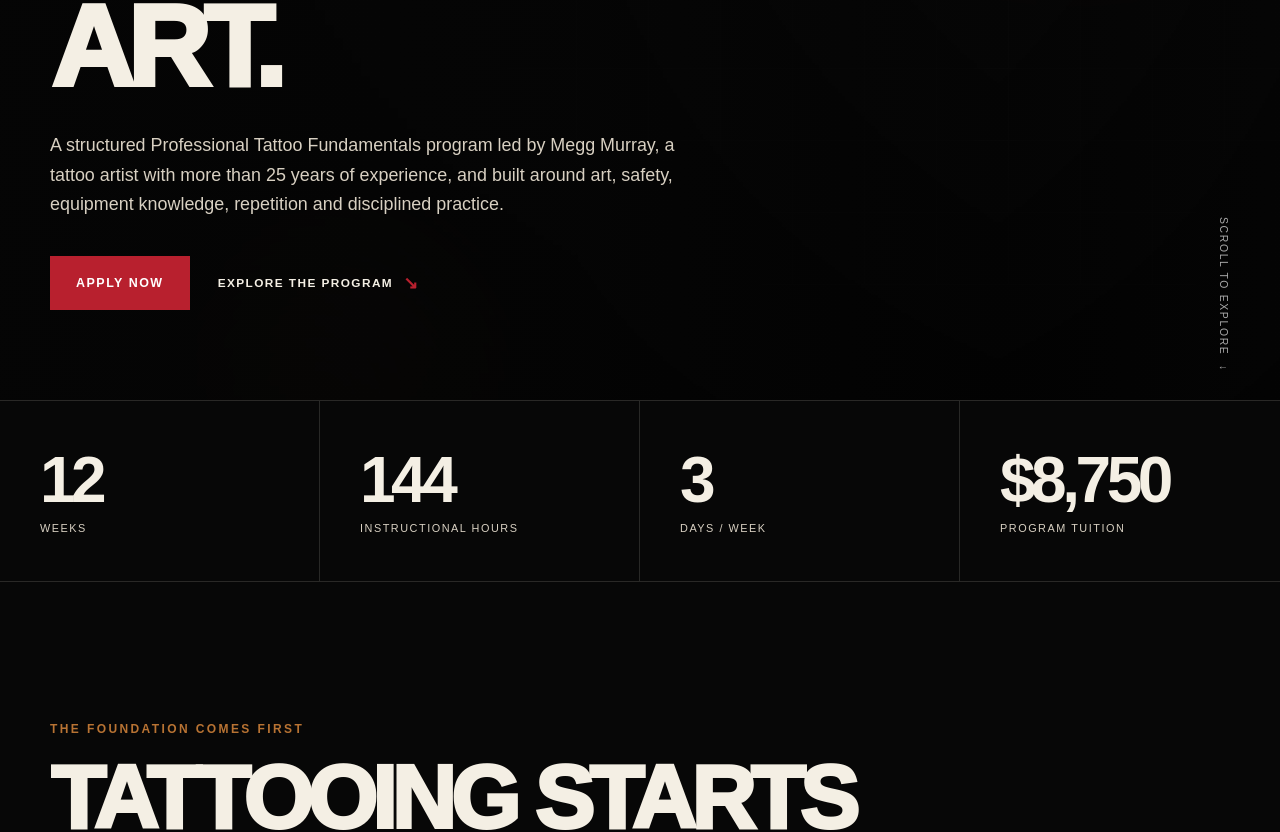
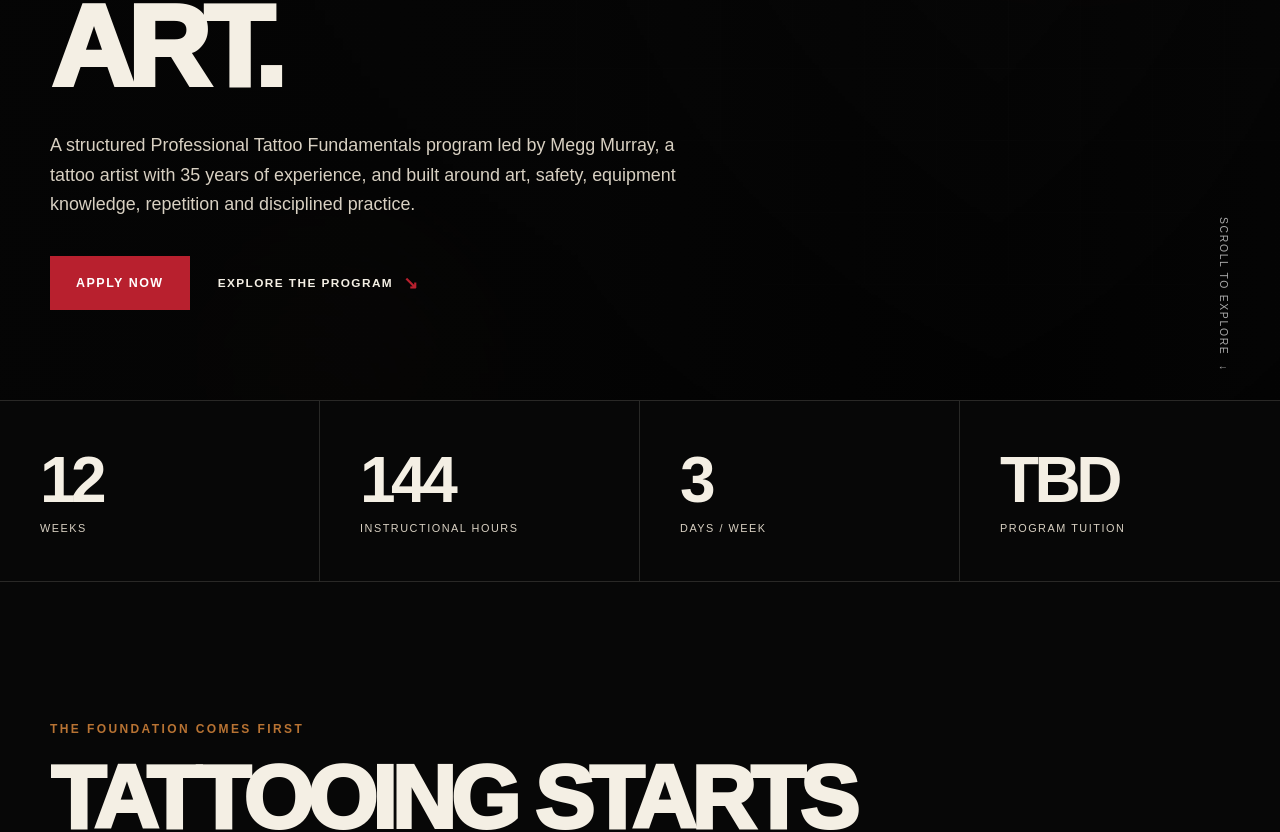
Before and after one commit to Adhco0543/tattoo_ink_school, a Next.js app: page / in a window 1280 px wide. Shown: the part 580-1412 px from the top of the page. Built offline with nearby package versions, Linux system fonts and the light colour scheme; no server answers.

Commit message:
Correct tuition, supply policy, and Megg experience

```diff
--- a/app/page.tsx
+++ b/app/page.tsx
@@ -5,7 +5,7 @@ const stats = [
   ["12", "Weeks"],
   ["144", "Instructional Hours"],
   ["3", "Days / Week"],
-  ["$8,750", "Program Tuition"],
+  ["TBD", "Program Tuition"],
 ];
 
 const pillars = [
@@ -47,7 +47,7 @@ const weeks = [
 ];
 
 const reasons = [
-  ["25+ Years", "Learn from Megg Murray’s decades of real tattoo-shop experience."],
+  ["35 Years", "Learn from Megg Murray’s decades of real tattoo-shop experience."],
   ["Small Classes", "More room for questions, observation, repetition and direct feedback."],
   ["Real Shop", "Training is built around professional habits, equipment knowledge and shop expectations."],
   ["Art + Safety", "Technique matters, but so do drawing, sanitation, setup and disciplined process."],
@@ -93,7 +93,7 @@ export default function Home() {
           </h1>
           <p className="hero-copy">
             A structured Professional Tattoo Fundamentals program led by Megg Murray, a tattoo artist
-            with more than 25 years of experience, and built around art, safety, equipment knowledge,
+            with 35 years of experience, and built around art, safety, equipment knowledge,
             repetition and disciplined practice.
           </p>
           <div className="hero-actions">
@@ -206,7 +206,7 @@ export default function Home() {
             <p className="eyebrow">Lead Instructor</p>
             <h2>Meet Megg Murray.</h2>
             <p>
-              Megg has more than 25 years of tattooing experience and brings real shop knowledge,
+              Megg has 35 years of tattooing experience and brings real shop knowledge,
               professional standards and hands-on perspective into the classroom. Her verified
               certifications and training can be listed here as soon as the exact credential names are provided.
             </p>
@@ -259,12 +259,12 @@ export default function Home() {
       <section className="tuition shell" id="tuition">
         <div>
           <p className="eyebrow">Program tuition</p>
-          <h2>$8,750</h2>
+          <h2>To Be Announced</h2>
         </div>
         <div className="tuition-copy">
           <p>12 weeks. 144 instructional hours. Small-class instruction.</p>
           <p className="fine-print">
-            Personal tattoo equipment and consumable supplies are purchased separately by the student.
+            All required equipment and supplies used in the program must be purchased through Ink Tattoo School. Outside supplies are not permitted.
           </p>
         </div>
       </section>
```
